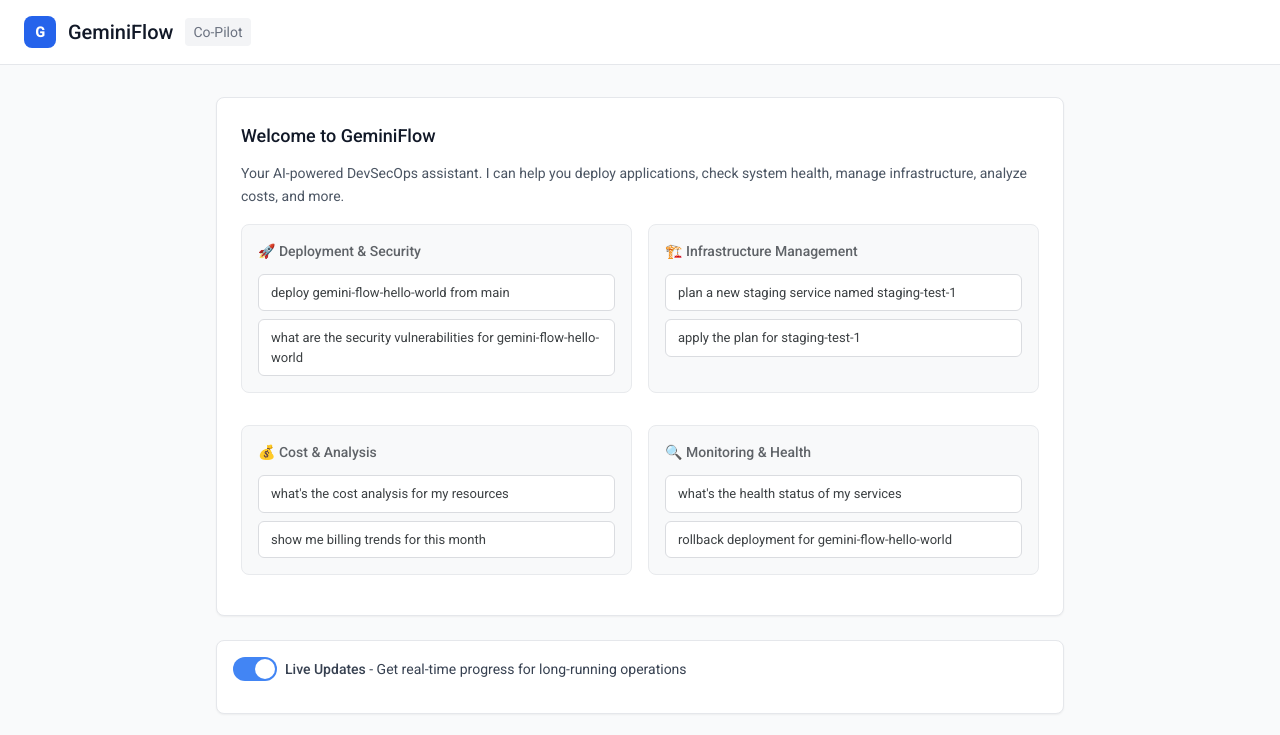
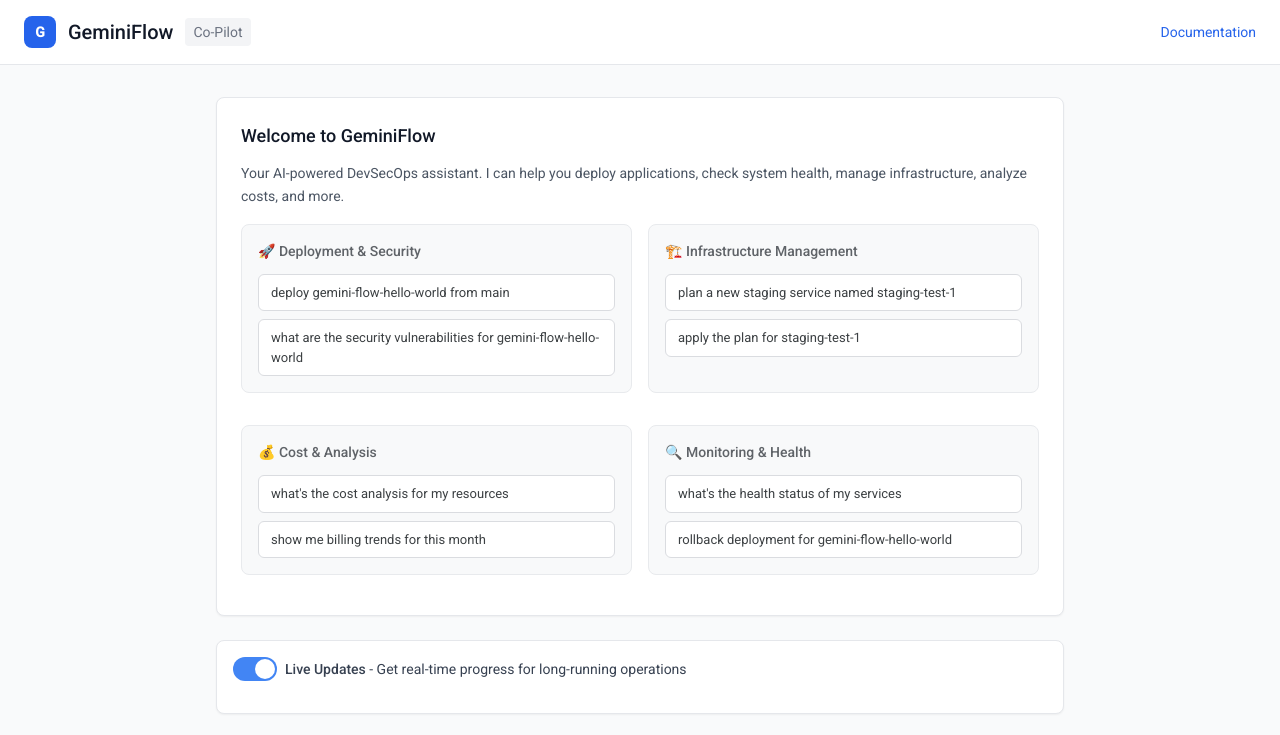
Before and after one commit to komfysach/gemini-flow, a plain HTML site: page multi_tool_agent/static/index.html in a window 1280 px wide. Shown: the top 735 px of the page. Drawn offline with nearby package versions, Linux system fonts and the light colour scheme; a web font is replaced by a local one.

Commit message:
add documentation link

```diff
--- a/multi_tool_agent/static/index.html
+++ b/multi_tool_agent/static/index.html
@@ -276,6 +276,13 @@
           <span class="text-sm text-gray-500 bg-gray-100 px-2 py-1 rounded">
             Co-Pilot
           </span>
+        </div>
+        <div class="flex items-center space-x-4">
+          <a
+            href="https://gemini-flow-docs-129685602820.us-central1.run.app/"
+            class="text-sm text-blue-600 hover:underline"
+            >Documentation</a
+          >
         </div>
       </header>
 
```
